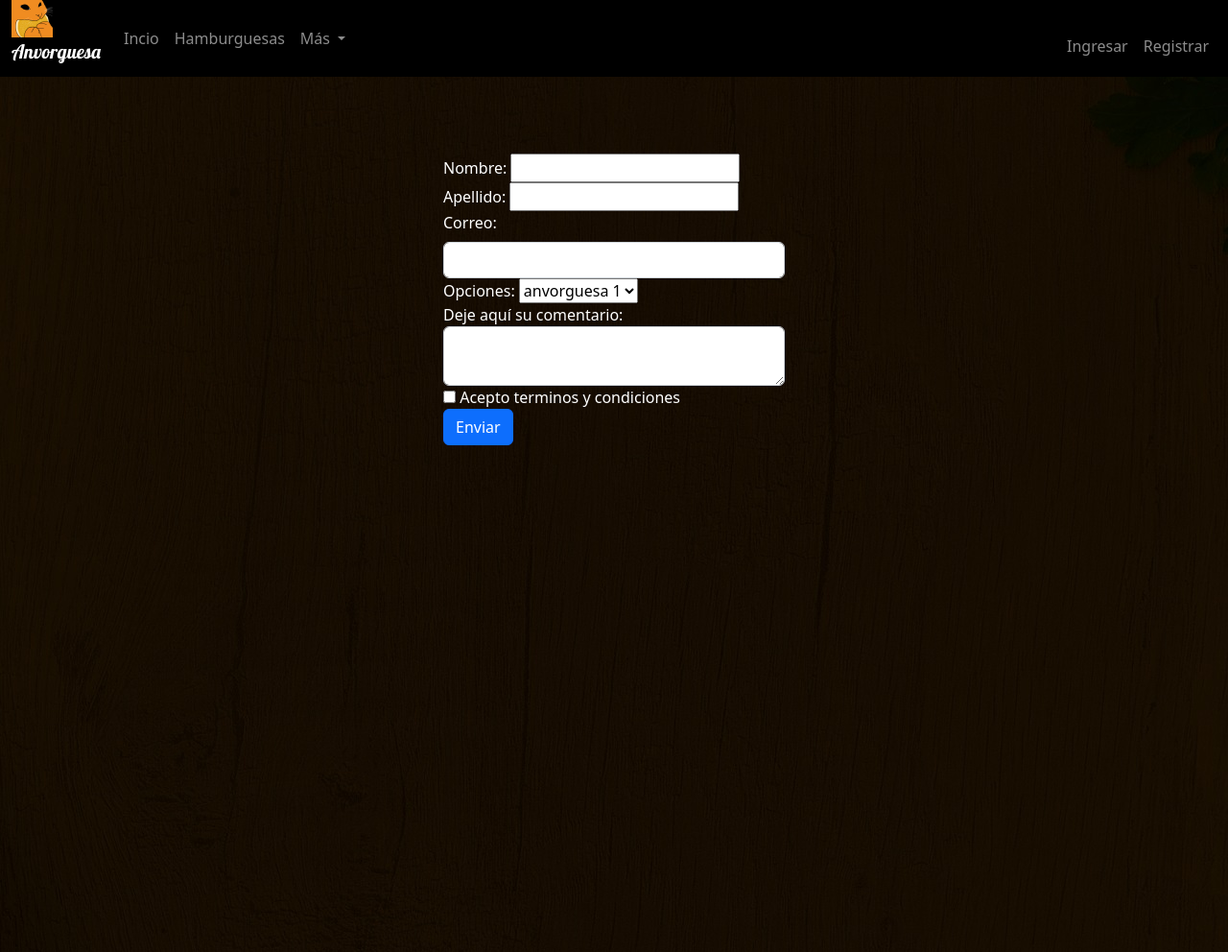
After one commit to Geberlux/Anvorguesa-Project, a PHP site: template mvc/views/contacto.php in a window 1280 px wide. The commit adds this page. Shown: the whole page at 96% size. Run offline with PHP 8.4, Linux system fonts and the light colour scheme; the template is opened without the code that fills it, so the values that code supplies are empty; data comes from the database, SQL or seed files in the repository.

Commit message:
Arreglé varias cosas

```diff
--- a/mvc/controllers/contactoController.php
+++ b/mvc/controllers/contactoController.php
@@ -6,7 +6,7 @@
             //print_r($_SESSION);
             $correo = $_SESSION['correo'];
             require_once('views/header.php');
-            require_once('views/contacto.html');
+            require_once('views/contacto.php');
 
             //echo '<h1> Home del controller</h1>';
             require_once('views/footer.html');
--- /dev/null
+++ b/mvc/paneladm/funciones.php
@@ -0,0 +1,45 @@
+<?php
+function listarEnOptions($tabla,$campoVisible,$id){
+
+
+	// 1. El soft de PHP debe identificarse ante MYSQL
+	if( mysqli_connect("localhost","root","", "anvorguesa") ){
+	// echo "OK";
+
+	// 2. Seleccionar una base
+	$con = mysqli_connect('localhost','root','','anvorguesa' );
+		// echo "OK";
+
+		// 3. Ejecutar una consulta SQL
+		$consulta = "SELECT * FROM $tabla";
+		if ( $resultado = mysqli_query($con, $consulta) ){
+
+
+			// 4. Extraer filas de resultados
+			echo '<select name="'.$tabla.'">';
+
+			while( $fila = mysqli_fetch_array($resultado) ){
+				echo '<option value="'.$fila["$id"].'">'.$fila["$campoVisible"]."</option>\n";
+			}
+
+			echo "</select>";
+
+
+
+		} else {
+			echo "La consulta tiene errores";
+		}
+
+
+
+
+
+
+} else {
+	echo "NO tenes permiso de usar MySQL";
+}
+
+
+
+}
+?>
--- a/mvc/public/css/estilos.css
+++ b/mvc/public/css/estilos.css
@@ -59,7 +59,11 @@ gap: 25px;
     overflow: auto;
   }
 #topardo{
-    margin-top: 30px;
+    padding-top: 5em;
+  }
+#topardo2{
+    padding-top: 9em;
+    align-content: center;
   }
 
 .imagensn{
@@ -78,3 +82,9 @@ gap: 25px;
 .correoo{
     width: 10px;
 }
+hr{
+    border-top: 2px solid gray
+}
+.padreado{
+    padding-bottom: 33em;
+}
--- /dev/null
+++ b/mvc/views/contacto.php
@@ -0,0 +1,101 @@
+
+    <main id="contacto">
+
+        <div class="container">
+            <div class="row">
+                <div class="col-4">
+
+                </div>
+                <div class="col-4">
+                    <div class="padreado">
+                        <form name="fvalida" method="Post" action="recibir" class="" id="topardo" >
+                            <div>
+
+                                <label for="nombre">Nombre:</label>
+                                <input id="nombre" type="text" name="nombre1" required />
+
+                            </div>
+                            <div>
+
+                                <label for="nombre">Apellido:</label>
+                                <input id="nombre" type="text" name="apellido1" required />
+
+                            </div>
+                            <div>
+
+                                <label for="exampleInputEmail1" class="form-label">Correo:</label>
+                                <input name="email" type="email" class="form-control" id="exampleInputEmail1" aria-describedby="emailHelp" required />
+
+                            </div>
+                            <!--<div>
+                                <label>Edad:
+                                    <input type="text" name="edad1" required />
+                                </label>
+                            </div>
+                            -->
+
+                        <label> Opciones:
+                            <?php
+                            include("paneladm/funciones.php");
+                            listarEnOptions ("producto","nombre_prod","id_producto");
+                        ?>
+                        </label>
+                        <div>
+                            <label for="comentario">Deje aquí su comentario:</label>
+                            <textarea class="form-control" id="comentario" name="comentario" required></textarea>
+                        </div>
+
+                        <div>
+                            <input type="checkbox" required/> Acepto terminos y condiciones
+                        </div>
+
+                        <button type="submit" class="btn btn-primary" value="Enviar"  onclick="valida_envia()">Enviar</button>
+                        <!--<input type="submit" value="Enviar"  onclick="valida_envia()"/> -->
+
+
+
+                        </form>
+
+                        <script type="text/javascript">
+                        function valida_envia(){
+                            //validar nombre1
+                            if(document.fvalida.nombre1.value.length==0){
+                                alert("No escribió su Nombre")
+                                document.fvalida.nombre1.focus()
+                                return 0;
+                            }else {
+                                //alert(document.fvalida.nombre1.value)
+                            }
+                            if(document.fvalida.apellido1.value.length==0){
+                                alert("No escribió su Apellido")
+                                document.fvalida.apellido1.focus()
+                                return 0;
+                            }else {
+                                //alert(document.fvalida.apellido1.value)
+                            }
+                            if(document.fvalida.email.value.length==0){
+                                alert("No escribió su email")
+                                document.fvalida.email.focus()
+                                return 0;
+                            }else {
+                                //alert(document.fvalida.nombre.value)
+                            }
+
+                        if(document.fvalida.opciones.selectedIndex==0){
+                            alert("Seleccione una opción")
+                            document.fvalida.opciones.focus()
+                            return 0;
+
+                            }
+
+                        }
+
+                        </script>
+                    </div>
+                </div>
+                <div class="col-4">
+
+                </div>
+            </div>
+        </div>
+    </main>
--- a/mvc/views/footer.html
+++ b/mvc/views/footer.html
@@ -1,6 +1,6 @@
 
 
-<footer class="footer ">
+<footer class="footer">
     <footer class="negroo content text-center">
         <strong class="lobster">Anvorguesa</strong> by <a href="index.php">Nuestros Nombres</a>
           <p class="blanco">&#169; 2022 Anvorguesa Factory</p>
--- a/mvc/views/header.php
+++ b/mvc/views/header.php
@@ -12,7 +12,7 @@
 
     <link rel="stylesheet" href="public/css/estilos.css">
 
-    <title>Anvorguesa - Inicio</title>
+    <title>Anvorguesa</title>
     <link rel="shortcut icon" href="public/img/anvorguesaicon.png">
 
     <script src="https://cdn.jsdelivr.net/npm/bootstrap@5.2.2/dist/js/bootstrap.bundle.min.js" integrity="sha384-OERcA2EqjJCMA+/3y+gxIOqMEjwtxJY7qPCqsdltbNJuaOe923+mo//f6V8Qbsw3" crossorigin="anonymous"></script>
```
Also changed, not shown: mvc/views/login.html (+14 -1 lines), mvc/views/nosotros.html (+9 -0 lines), mvc/views/productosView.php (+32 -7 lines), mvc/views/registrar.html (+15 -1 lines).
